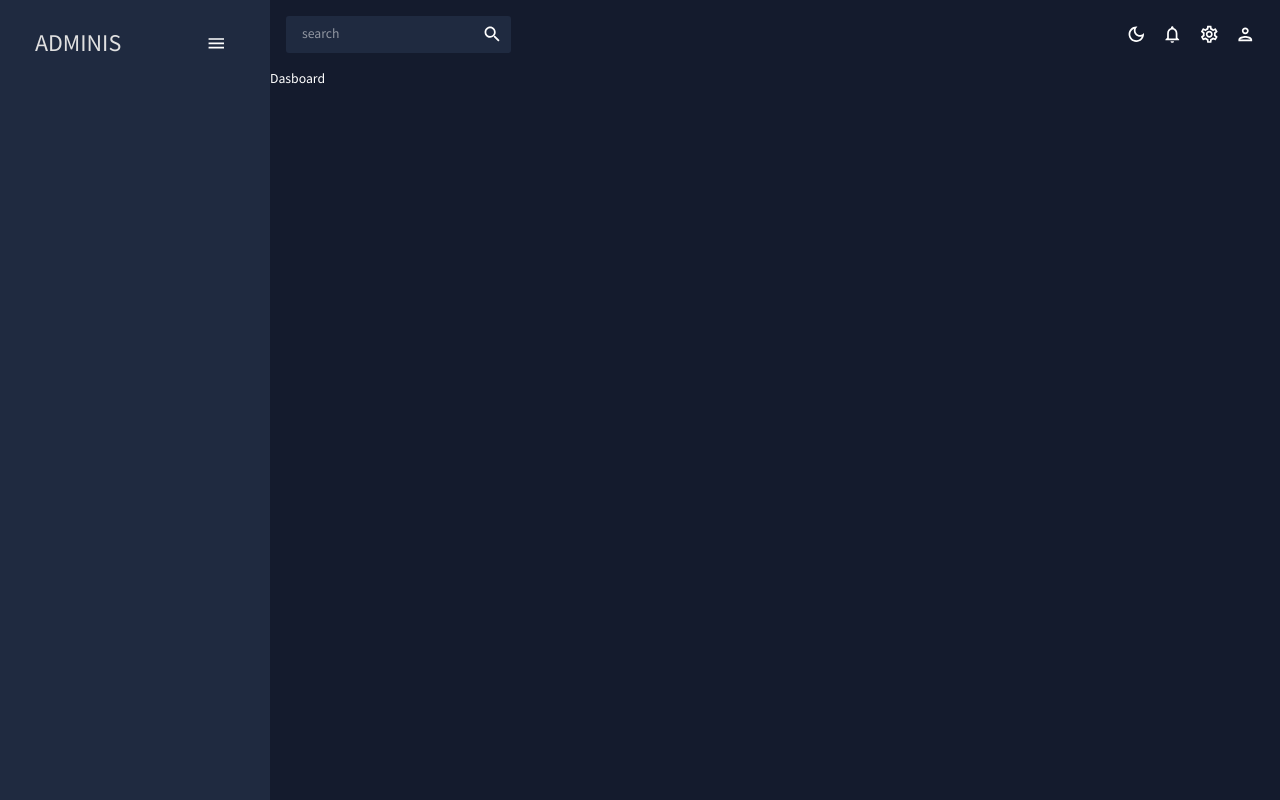
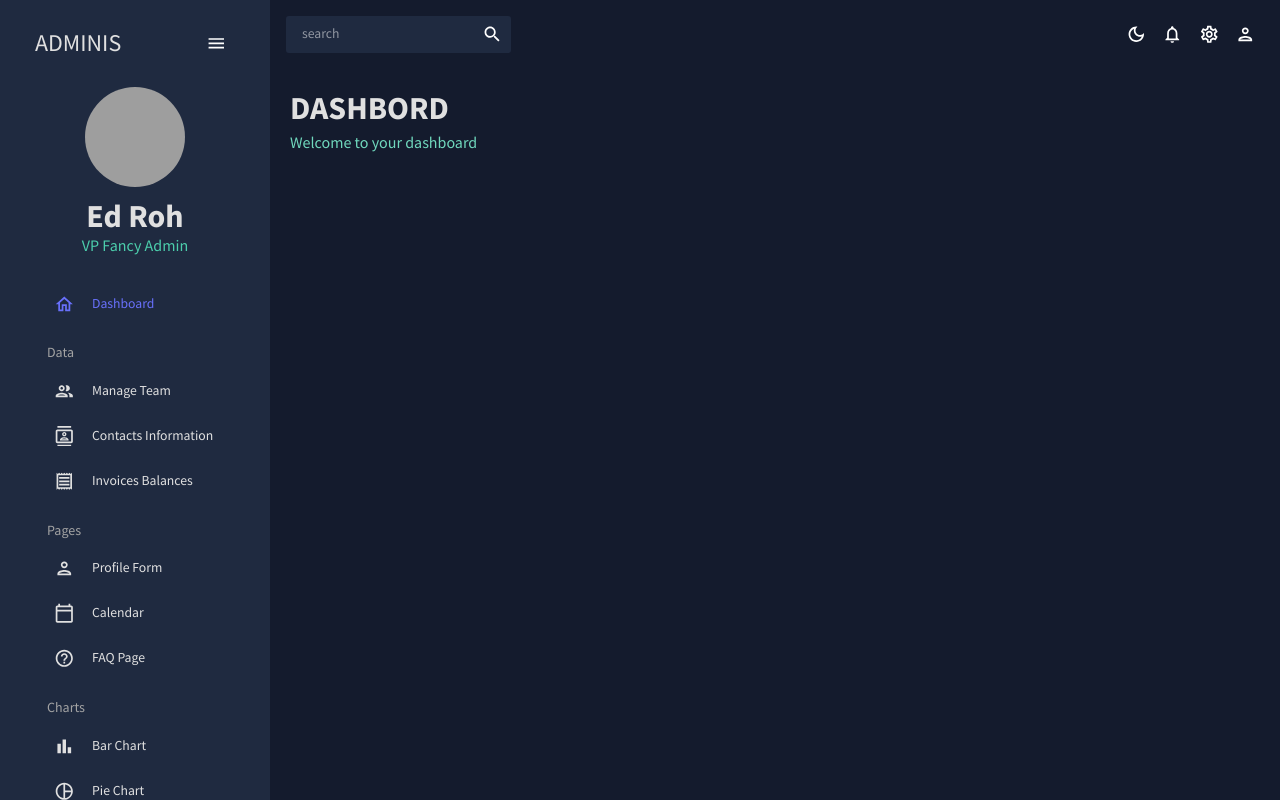
Before and after one commit to JMUT1/material-dashbord-tut, a React (Create React App) app: page / in a window 1280 px wide. Built offline with nearby package versions, Linux system fonts and the light colour scheme; grey boxes are pictures that could not be loaded.

Commit message:
create the sidebar with functionalities and also the header component that I use it in the Dashboard component but it is reusable

```diff
--- /dev/null
+++ b/src/components/Header.jsx
@@ -0,0 +1,17 @@
+import { Typography, Box, useTheme } from "@mui/material"
+import { tokens } from "../theme"
+
+const Header = ({title, subtitle}) => {
+  const theme = useTheme();
+  const colors = tokens(theme.palette.mode);
+
+
+    return (
+    <Box mb="30px">
+        <Typography variant="h2" color={colors.grey[100]} fontWeight="bold" sx={{mb:"5px"}}>{title}</Typography>
+        <Typography variant="h5" color={colors.greenAccent[400]}>{subtitle}</Typography>
+    </Box>
+  )
+}
+
+export default Header
--- a/src/scenes/Global/SideBar.jsx
+++ b/src/scenes/Global/SideBar.jsx
@@ -16,9 +16,6 @@
 import TimelineOutlinedIcon from "@mui/icons-material/TimelineOutlined";
 import MenuOutlinedIcon from "@mui/icons-material/MenuOutlined";
 import MapOutlinedIcon from "@mui/icons-material/MapOutlined";
-import { color } from "@mui/system";
-
-
 
 const Item = ({ title, to, icon, selected, setSelected }) => {
   const theme = useTheme();
@@ -66,12 +63,13 @@
     >
       <ProSidebar collapsed={isCollapsed}>
         <Menu iconShape="square">
+          {/* LOGO AND MENU ICON */}
           <MenuItem
-        onClick={()=> setIsCollapsed(!isCollapsed)}
-        icon={isCollapsed ? <MenuOutlinedIcon/> : undefined}
+            onClick={() => setIsCollapsed(!isCollapsed)}
+            icon={isCollapsed ? <MenuOutlinedIcon /> : undefined}
             style={{
               margin: "10px 0 20px 0",
-          color: colors.grey[100]
+              color: colors.grey[100],
             }}
           >
             {!isCollapsed && (
@@ -89,12 +87,140 @@
                 </IconButton>
               </Box>
             )}
+          </MenuItem>
 
-        </MenuItem>
+          {!isCollapsed && (
+            <Box mb="25px">
+              <Box display="flex" justifyContent="center" alignItems="center">
+                <img
+                  alt="profile-user"
+                  width="100px"
+                  height="100px"
+                  src={`../../assets/user.png`}
+                  style={{ cursor: "pointer", borderRadius: "50%" }}
+                />
+              </Box>
+              <Box textAlign="center">
+                <Typography
+                  variant="h2"
+                  color={colors.grey[100]}
+                  fontWeight="bold"
+                  sx={{ m: "10px 0 0 0" }}
+                >
+                  Ed Roh
+                </Typography>
+                <Typography variant="h5" color={colors.greenAccent[500]}>
+                  VP Fancy Admin
+                </Typography>
+              </Box>
+            </Box>
+          )}
+
+          <Box paddingLeft={isCollapsed ? undefined : "10%"}>
+            <Item
+              title="Dashboard"
+              to="/"
+              icon={<HomeOutlinedIcon />}
+              selected={selected}
+              setSelected={setSelected}
+            />
+
+            <Typography
+              variant="h6"
+              color={colors.grey[300]}
+              sx={{ m: "15px 0 5px 20px" }}
+            >
+              Data
+            </Typography>
+            <Item
+              title="Manage Team"
+              to="/team"
+              icon={<PeopleOutlinedIcon />}
+              selected={selected}
+              setSelected={setSelected}
+            />
+            <Item
+              title="Contacts Information"
+              to="/contacts"
+              icon={<ContactsOutlinedIcon />}
+              selected={selected}
+              setSelected={setSelected}
+            />
+            <Item
+              title="Invoices Balances"
+              to="/invoices"
+              icon={<ReceiptOutlinedIcon />}
+              selected={selected}
+              setSelected={setSelected}
+            />
+
+            <Typography
+              variant="h6"
+              color={colors.grey[300]}
+              sx={{ m: "15px 0 5px 20px" }}
+            >
+              Pages
+            </Typography>
+            <Item
+              title="Profile Form"
+              to="/form"
+              icon={<PersonOutlinedIcon />}
+              selected={selected}
+              setSelected={setSelected}
+            />
+            <Item
+              title="Calendar"
+              to="/calendar"
+              icon={<CalendarTodayOutlinedIcon />}
+              selected={selected}
+              setSelected={setSelected}
+            />
+            <Item
+              title="FAQ Page"
+              to="/faq"
+              icon={<HelpOutlineOutlinedIcon />}
+              selected={selected}
+              setSelected={setSelected}
+            />
+
+            <Typography
+              variant="h6"
+              color={colors.grey[300]}
+              sx={{ m: "15px 0 5px 20px" }}
+            >
+              Charts
+            </Typography>
+            <Item
+              title="Bar Chart"
+              to="/bar"
+              icon={<BarChartOutlinedIcon />}
+              selected={selected}
+              setSelected={setSelected}
+            />
+            <Item
+              title="Pie Chart"
+              to="/pie"
+              icon={<PieChartOutlineOutlinedIcon />}
+              selected={selected}
+              setSelected={setSelected}
+            />
+            <Item
+              title="Line Chart"
+              to="/line"
+              icon={<TimelineOutlinedIcon />}
+              selected={selected}
+              setSelected={setSelected}
+            />
+            <Item
+              title="Geography Chart"
+              to="/geography"
+              icon={<MapOutlinedIcon />}
+              selected={selected}
+              setSelected={setSelected}
+            />
+          </Box>
         </Menu>
-
       </ProSidebar>
-
     </Box>
   );
 };
--- a/src/scenes/dashboard/index.jsx
+++ b/src/scenes/dashboard/index.jsx
@@ -1,8 +1,14 @@
 import React from 'react'
+import Header from '../../components/Header'
+import { Box } from '@mui/system'
 
 const Dasboard = () => {
   return (
-    <div>Dasboard</div>
+    <Box m="20px">
+    <Box display="flex" justifyContent="space-between" alignContent="center">
+      <Header title="DASHBORD" subtitle="Welcome to your dashboard"/>
+    </Box>
+    </Box>
   )
 }
 
```
Lines whose indentation alone changed are shown as unchanged.
